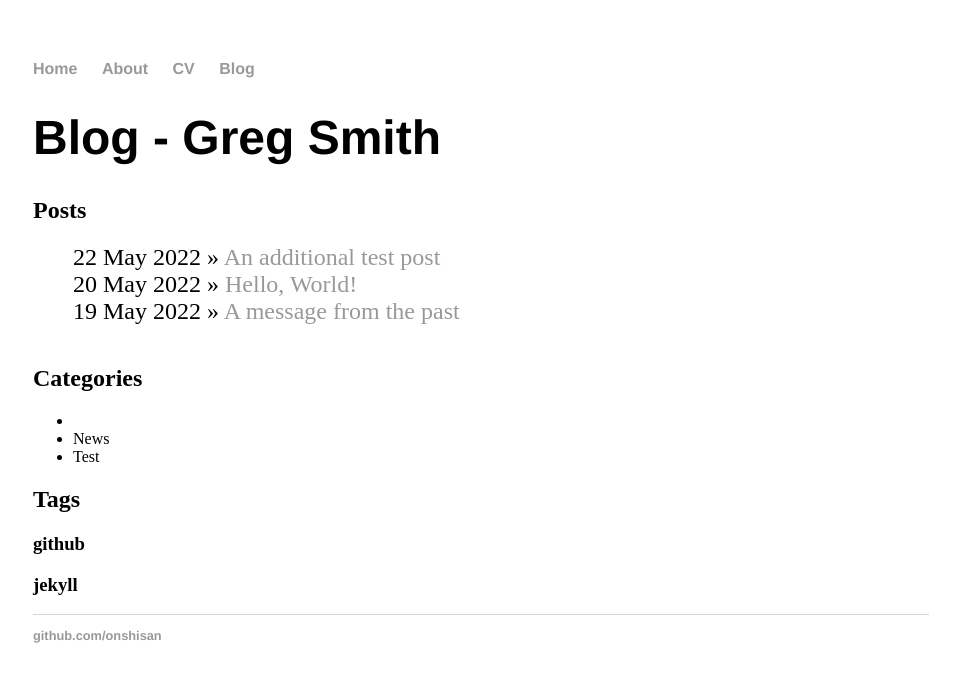
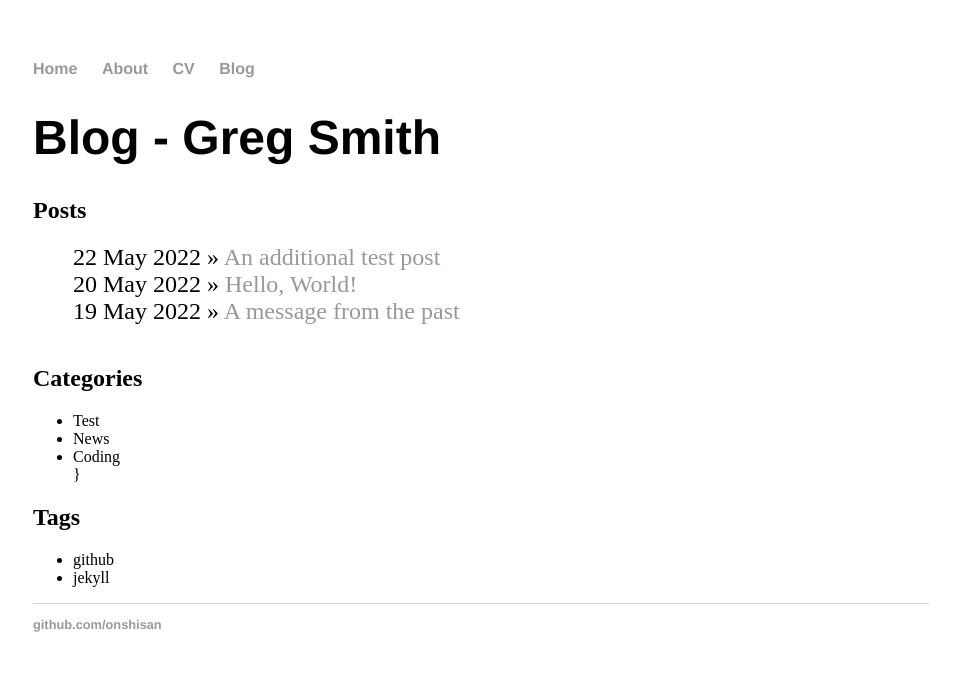
Before and after one commit to onshisan/onshisan.github.io, a Jekyll site: the page built from blog/index.html, in a window 1280 px wide. Shown: the top 682 px of the page, without its empty margins (159-1119 px from the left). Built offline with Jekyll 4.4.1, drawn with Linux system fonts in a browser that asks for light colours.

Commit message:
Update index.html
Added categories

```diff
--- a/blog/index.html
+++ b/blog/index.html
@@ -12,19 +12,27 @@ title: Blog - Greg Smith
 	</ul>
 
 	<h2>Categories</h2>
-	{% assign site_categories = site.posts | map: "category" | uniq %}
+	<ul>
+	{% for category in site.categories %}
+		<li>{{ category[0] }}</li>
+	{% endfor %}}
+	</ul>
+
+	<!-- {% assign site_categories = site.posts | map: "category" | uniq %}
 	<ul>
 		{% for category in site_categories %}
 		<li>{{ category }}</li>
 		{% endfor %}
-	</ul>
+	</ul> -->
 
 	<h2>Tags</h2>
+	<ul>
 	{% for tag in site.tags %}
-		<h3>{{ tag[0] }}</h3>
+		<li>{{ tag[0] }}</li>
   		<!-- <ul>
     			{% for post in tag[1] %}
       			<li><a href="{{ post.url }}">{{ post.title }}</a></li>
     			{% endfor %}
   		</ul> -->
 	{% endfor %}
+	</ul>
```
